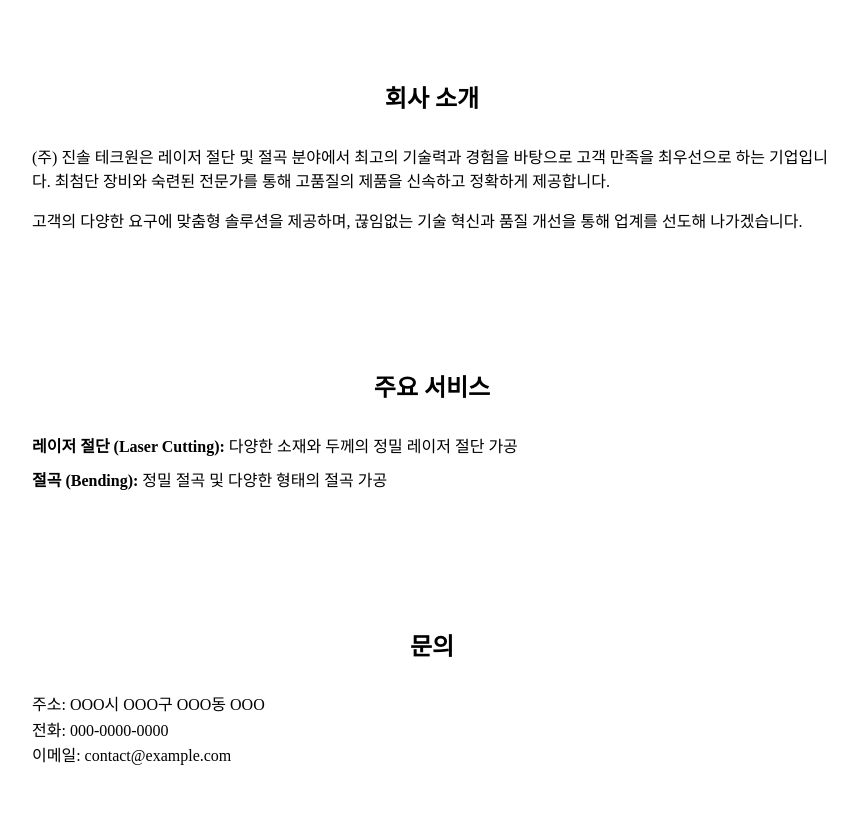
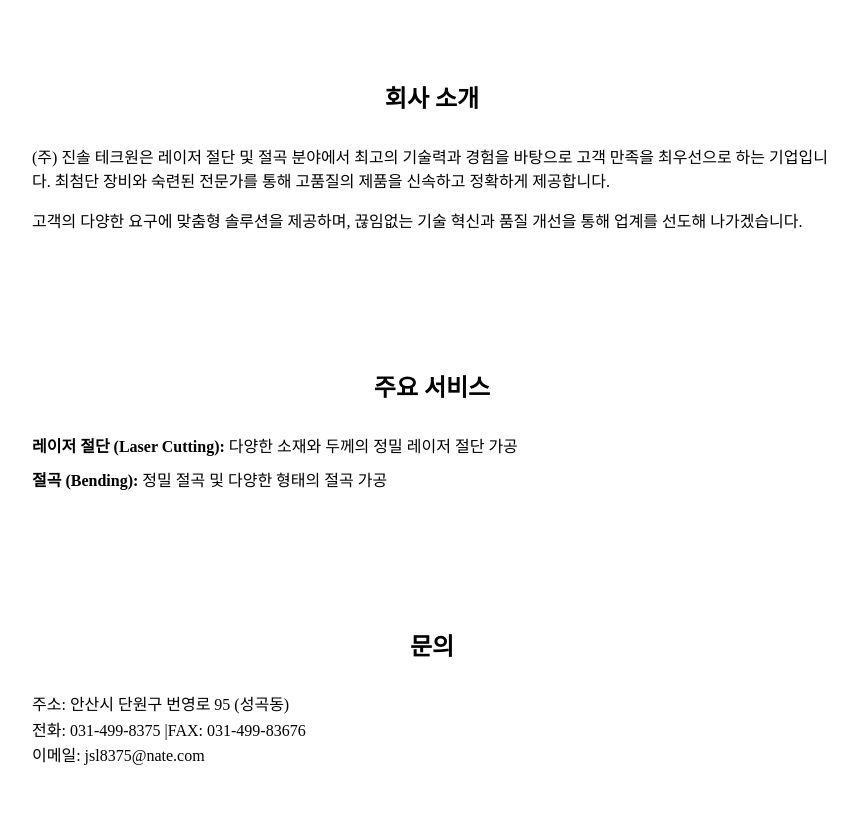
Before and after one commit to seunghe5/jinsol_main, a plain HTML site: page index.html in a window 1280 px wide. Shown: the part 406-1244 px from the top of the page, without its empty margins (208-1065 px from the left). Drawn offline with Linux system fonts and the light colour scheme; files whose address does not match are found by name.

Commit message:
Update index.html

```diff
--- a/index.html
+++ b/index.html
@@ -5,7 +5,7 @@
 </p> <p data-astro-cid-j7pv25f6>
 고객의 다양한 요구에 맞춤형 솔루션을 제공하며, 끊임없는 기술 혁신과 품질 개선을 통해 업계를 선도해 나가겠습니다.
 </p> </section> <section class="services" data-astro-cid-j7pv25f6> <h2 data-astro-cid-j7pv25f6>주요 서비스</h2> <ul data-astro-cid-j7pv25f6> <li data-astro-cid-j7pv25f6><strong data-astro-cid-j7pv25f6>레이저 절단 (Laser Cutting):</strong> 다양한 소재와 두께의 정밀 레이저 절단 가공</li> <li data-astro-cid-j7pv25f6><strong data-astro-cid-j7pv25f6>절곡 (Bending):</strong> 정밀 절곡 및 다양한 형태의 절곡 가공</li> </ul> </section> <section class="contact" data-astro-cid-j7pv25f6> <h2 data-astro-cid-j7pv25f6>문의</h2> <p data-astro-cid-j7pv25f6>
-주소: OOO시 OOO구 OOO동 OOO <br data-astro-cid-j7pv25f6>
-전화: 000-0000-0000 <br data-astro-cid-j7pv25f6>
-이메일: contact@example.com
+주소: 안산시 단원구 번영로 95 (성곡동) <br data-astro-cid-j7pv25f6>
+전화: 031-499-8375 |FAX: 031-499-83676<br data-astro-cid-j7pv25f6>
+이메일: jsl8375@nate.com
 </p> </section> </main>  <footer class="company-footer"> <div class="footer-content"> <p>(주) 진솔 테크원 | 주소: 안산시 단원구 번영로 95 (성곡동)</p> <p>전화: 031-499-8375  | 사업자 등록번호: 000-00-00000</p> </div> </footer>  </body> </html>
```
